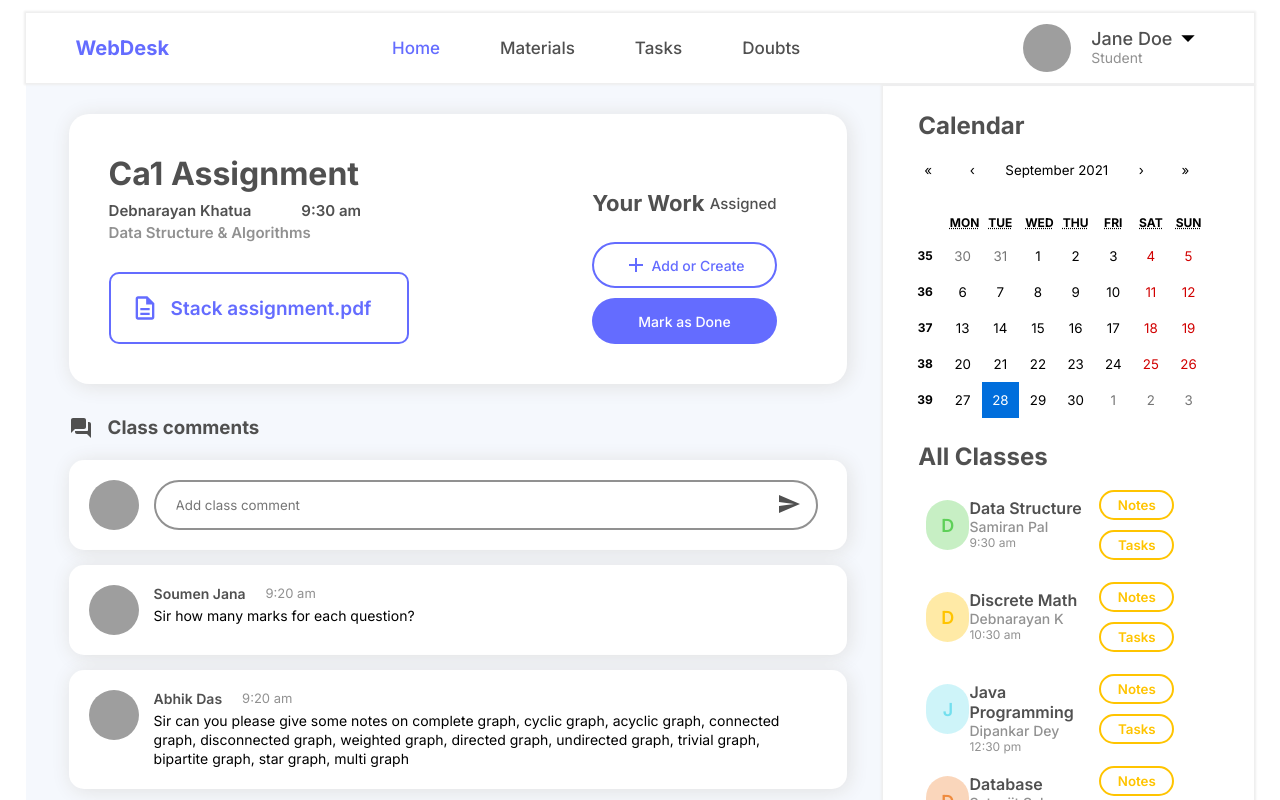
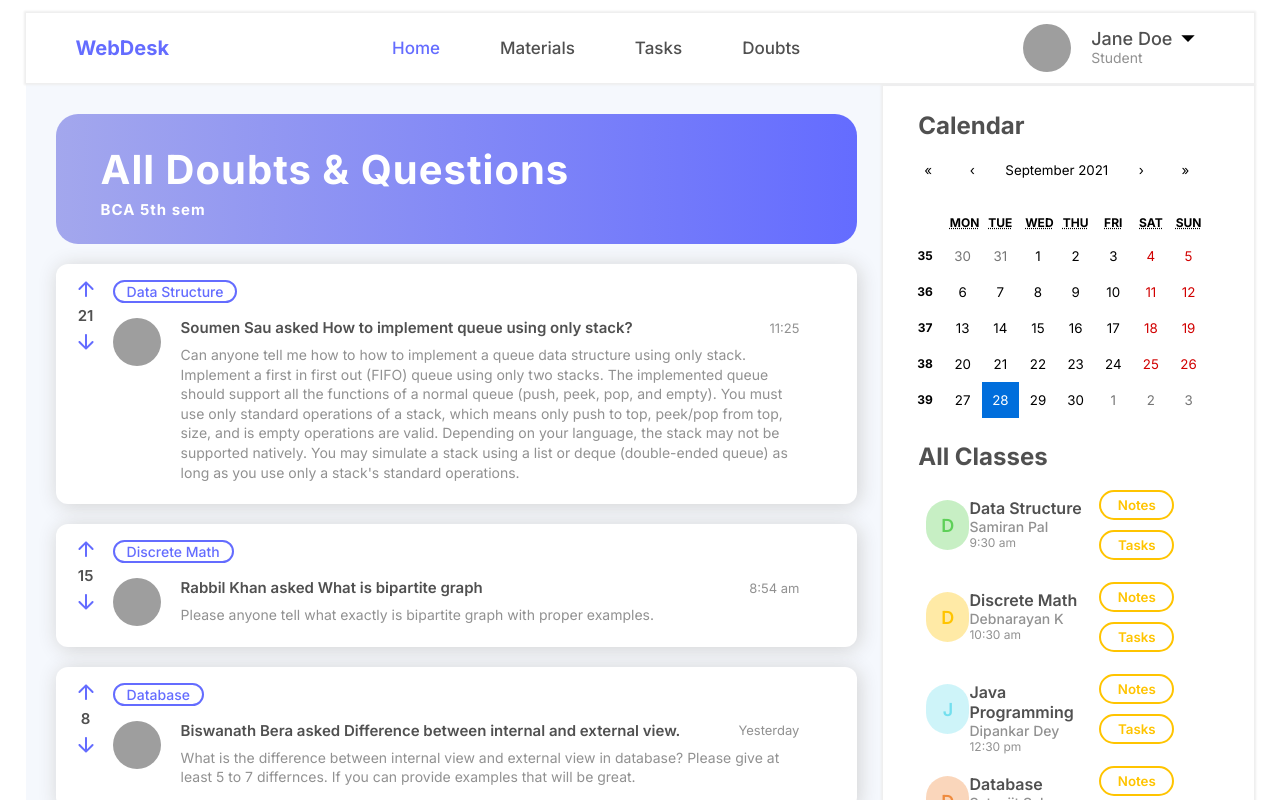
Before and after one commit to abhidevs/webdesk, a React (Create React App) app in the folder client/: page /doubts/all in a window 1280 px wide. Shown: the top 800 px of the page. Built offline with nearby package versions, Linux system fonts and the light colour scheme; grey boxes are pictures that could not be loaded.

Commit message:
fixed routing issue

```diff
--- a/client/src/App.jsx
+++ b/client/src/App.jsx
@@ -32,24 +32,16 @@ function App() {
             <Materials dept="BCA" sem="5th" />
           </Route>
           <Route path="/material">
-            {/* <IndividualMeterial /> */}
             <IndividualMeterial />
           </Route>
           <Route path="/tasks/:subject">
             <Tasks dept="BCA" sem="5th" />
           </Route>
           <Route path="/task">
-
-            {/* <IndividualTask/> */}
-          </Route>
-          <Route path="/doubts/:subject">
-            {/* < Doubts dept="BCA" sem="5th" /> */}
-
-            <IndividualTask />
+            <IndividualTask/>
           </Route>
           <Route path="/doubts/:subject">
             <Doubts dept="BCA" sem="5th" />
-
           </Route>
           <Route path="/doubt">
             <IndividualDoubt />
--- a/client/src/components/herosection/Herosection.jsx
+++ b/client/src/components/herosection/Herosection.jsx
@@ -2,7 +2,7 @@ import React from "react";
 import "./style.scss";
 import heroImg from "../../assets/heroimg.jpg";
 
-const Herosection = ({ small, large, title, dept, sem }) => {
+const HeroSection = ({ small, large, title, dept, sem }) => {
   return (
     <div className={"heroSection " + (large ? "large" : "small")}>
       <div className="heroSection-content">
@@ -25,4 +25,4 @@ const Herosection = ({ small, large, title, dept, sem }) => {
   );
 };
 
-export default Herosection;
+export default HeroSection;
--- a/client/src/pages/doubts/Doubts.jsx
+++ b/client/src/pages/doubts/Doubts.jsx
@@ -1,7 +1,7 @@
 import React from "react";
 import "./style.scss";
 import Navbar from "../../components/navbar/Navbar";
-import Herosection from "../../components/Herosection/Herosection";
+import Herosection from "../../components/heroSection/HeroSection";
 import { allDoubtsArray } from "../../dummydata";
 import Sidebar from "../../components/sidebar/Sidebar";
 import ItemLg from "../../components/itemLg/ItemLg";
--- a/client/src/pages/home/Home.jsx
+++ b/client/src/pages/home/Home.jsx
@@ -1,7 +1,7 @@
 import React from "react";
 import "./style.scss";
 import Navbar from "../../components/navbar/Navbar";
-import Herosection from "../../components/herosection/Herosection";
+import Herosection from "../../components/heroSection/HeroSection";
 import HomeWidget from "../../components/homeWidget/HomeWidget";
 import {
   classesArray,
--- a/client/src/pages/materials/Materials.jsx
+++ b/client/src/pages/materials/Materials.jsx
@@ -1,7 +1,7 @@
 import React from "react";
 import "./style.scss";
 import Navbar from "../../components/navbar/Navbar";
-import Herosection from "../../components/herosection/Herosection";
+import Herosection from "../../components/heroSection/HeroSection";
 import { materialArray } from "../../dummydata";
 import Sidebar from "../../components/sidebar/Sidebar";
 import ItemLg from "../../components/itemLg/ItemLg";
--- a/client/src/pages/tasks/Tasks.jsx
+++ b/client/src/pages/tasks/Tasks.jsx
@@ -1,7 +1,7 @@
 import React from "react";
 import "./style.scss";
 import Navbar from "../../components/navbar/Navbar";
-import Herosection from "../../components/herosection/Herosection";
+import Herosection from "../../components/heroSection/HeroSection";
 import { taskArray } from "../../dummydata";
 import Sidebar from "../../components/sidebar/Sidebar";
 import ItemLg from "../../components/itemLg/ItemLg";
```
